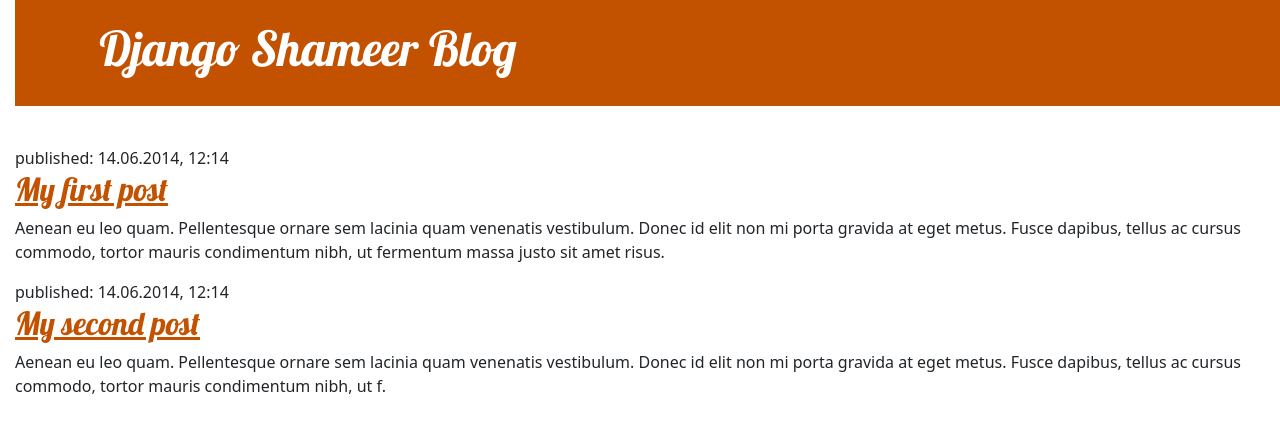
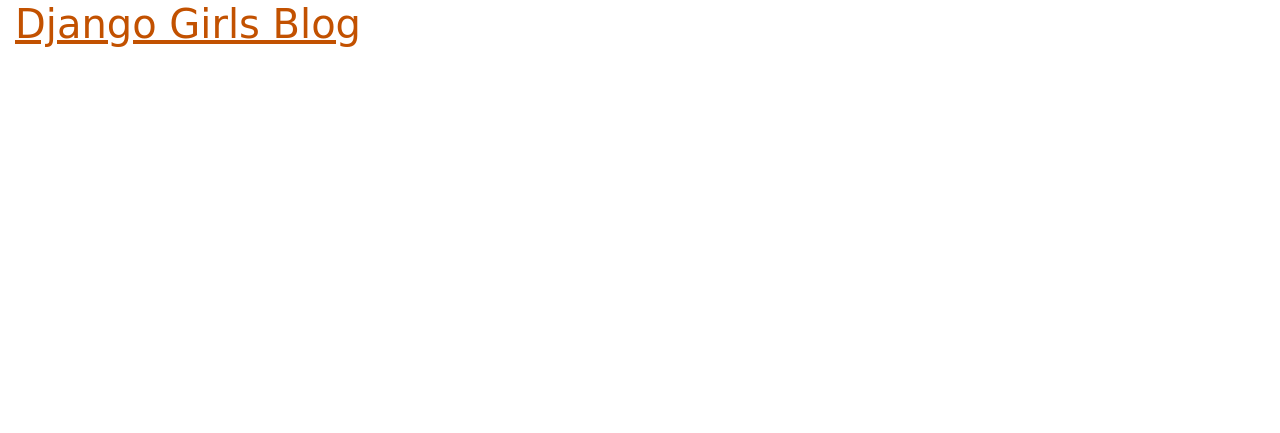
Before and after one commit to shameersd/my-first-blog, a Django app: page / in a window 1280 px wide. Shown: the top 433 px of the page. Run offline with Django 3.2, Linux system fonts and the light colour scheme; data that the repository does not hold is empty.

Commit message:
Modified templates to display posts from database.

```diff
--- a/blog/models.py
+++ b/blog/models.py
@@ -1,7 +1,6 @@
 from django.conf import settings
 from django.db import models
 from django.utils import timezone
-
 
 class Post(models.Model):
     author = models.ForeignKey(settings.AUTH_USER_MODEL, on_delete=models.CASCADE)
--- a/blog/static/css/blog.css
+++ b/blog/static/css/blog.css
@@ -1,11 +1,10 @@
-
 body {
     padding-left: 15px;
 }
 h1 a, h2 a {
     color: #C25100;
-    font-family: 'Lobster';
 }
+
 .page-header {
     background-color: #C25100;
     margin-top: 0;
--- a/blog/templates/blog/post_list.html
+++ b/blog/templates/blog/post_list.html
@@ -1,19 +1,16 @@
 {% load static %}
-
 <!DOCTYPE html>
 <html>
     <head>
-        <title>shameer</title>
+        <title>Django Girls blog</title>
         <link rel="stylesheet" href="https://cdn.jsdelivr.net/npm/bootstrap@5.1.3/dist/css/bootstrap.min.css" integrity="sha384-1BmE4kWBq78iYhFldvKuhfTAU6auU8tT94WrHftjDbrCEXSU1oBoqyl2QvZ6jIW3" crossorigin="anonymous">
         <link rel="stylesheet" href="{% static 'css/blog.css' %}">
-        <link href="//fonts.googleapis.com/css?family=Lobster&subset=latin,latin-ext" rel="stylesheet" type="text/css">
     </head>
     <body>
-        <header class="page-header">
-            <div class="container">
-                <h1><a href="/">Django Shameer Blog</a></h1>
-            </div>
+        <header>
+            <h1><a href="/">Django Girls Blog</a></h1>
         </header>
+
       <main class="container">
     <div class="row">
         <div class="col">
@@ -29,16 +26,5 @@
         </div>
     </div>
 </main>
-        <article>
-            <time>published: 14.06.2014, 12:14</time>
-            <h2><a href="">My first post</a></h2>
-            <p>Aenean eu leo quam. Pellentesque ornare sem lacinia quam venenatis vestibulum. Donec id elit non mi porta gravida at eget metus. Fusce dapibus, tellus ac cursus commodo, tortor mauris condimentum nibh, ut fermentum massa justo sit amet risus.</p>
-        </article>
-
-        <article>
-            <time>published: 14.06.2014, 12:14</time>
-            <h2><a href="">My second post</a></h2>
-            <p>Aenean eu leo quam. Pellentesque ornare sem lacinia quam venenatis vestibulum. Donec id elit non mi porta gravida at eget metus. Fusce dapibus, tellus ac cursus commodo, tortor mauris condimentum nibh, ut f.</p>
-        </article>
     </body>
 </html>
```
Lines whose indentation alone changed are shown as unchanged.
